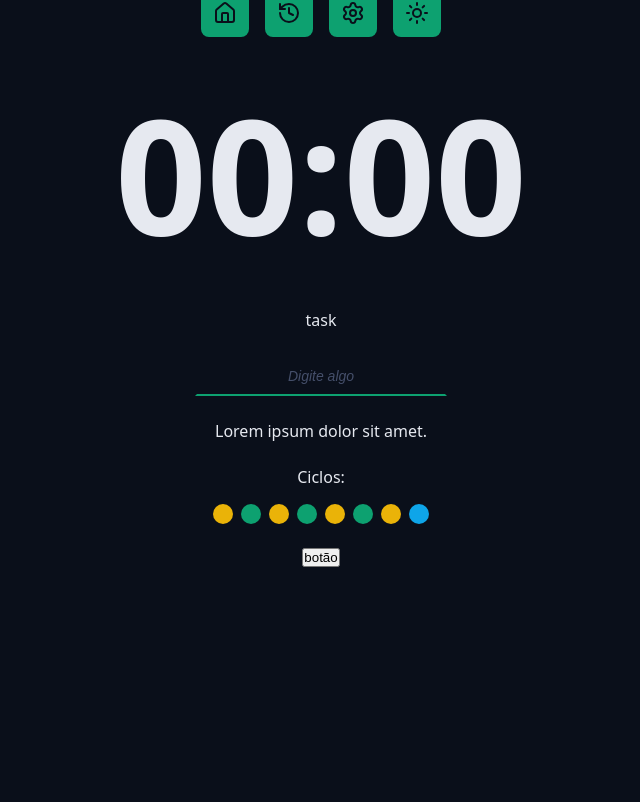
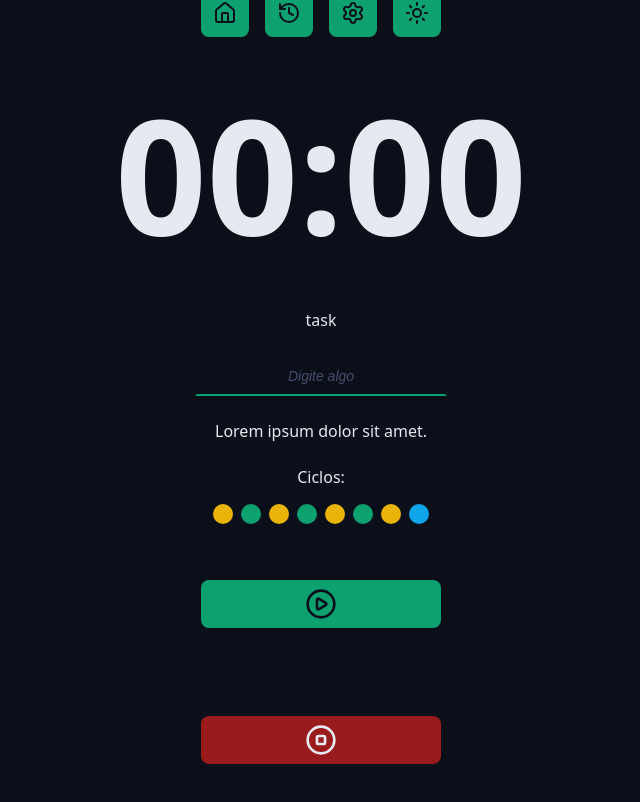
Before and after one commit to juliohtm08/chronos-pomodoro-react-19, a React (Vite) app: page / in a window 1280 px wide. Shown: the part 232-1034 px from the top of the page, without its empty margins (319-959 px from the left). Before the commit the page ends 831 px from the top, so only its background shows below. Built offline with nearby package versions, Linux system fonts and the light colour scheme.

Commit message:
Criando um componente de botão reutilizável com opções

```diff
--- a/src/App.tsx
+++ b/src/App.tsx
@@ -7,6 +7,8 @@
 import './styles/theme.css';
 import './styles/global.css';
 import { Cycles } from './components/Cycles';
+import { DefaultButton } from './components/DefaultButton';
+import { PlayCircleIcon, StopCircleIcon } from 'lucide-react';
 
 export default function App() {
   return (
@@ -43,7 +45,8 @@
           </div>
 
           <div className='formRow'>
-            <button>botão</button>
+            <DefaultButton icon={<PlayCircleIcon />} />
+            <DefaultButton icon={<StopCircleIcon />} color='red' />
           </div>
         </form>
       </Container>
--- /dev/null
+++ b/src/components/DefaultButton/index.tsx
@@ -0,0 +1,21 @@
+import type React from 'react';
+import styles from './styles.module.css';
+
+type DefaultButtonProps = {
+  icon: React.ReactNode;
+  color?: 'green' | 'red';
+} & React.ComponentProps<'button'>;
+
+export function DefaultButton({
+  icon,
+  color = 'green',
+  ...props
+}: DefaultButtonProps) {
+  return (
+    <>
+      <button className={`${styles.button} ${styles[color]}`} {...props}>
+        {icon}
+      </button>
+    </>
+  );
+}
--- /dev/null
+++ b/src/components/DefaultButton/styles.module.css
@@ -0,0 +1,31 @@
+.button {
+  border: none;
+  display: flex;
+  align-items: center;
+  justify-content: center;
+  min-width: 24rem;
+  padding: 0.8rem;
+  border-radius: 0.8rem;
+  margin: 3.2rem 0;
+  cursor: pointer;
+  transition: all 0.1s ease-in-out;
+}
+
+.button svg {
+  width: 3.2rem;
+  height: 3.2rem;
+}
+
+.button:hover {
+  filter: brightness(80%);
+}
+
+.green {
+  background: var(--primary);
+  color: var(--text-over-primary);
+}
+
+.red {
+  background: var(--error);
+  color: var(--text-over-error);
+}
```
